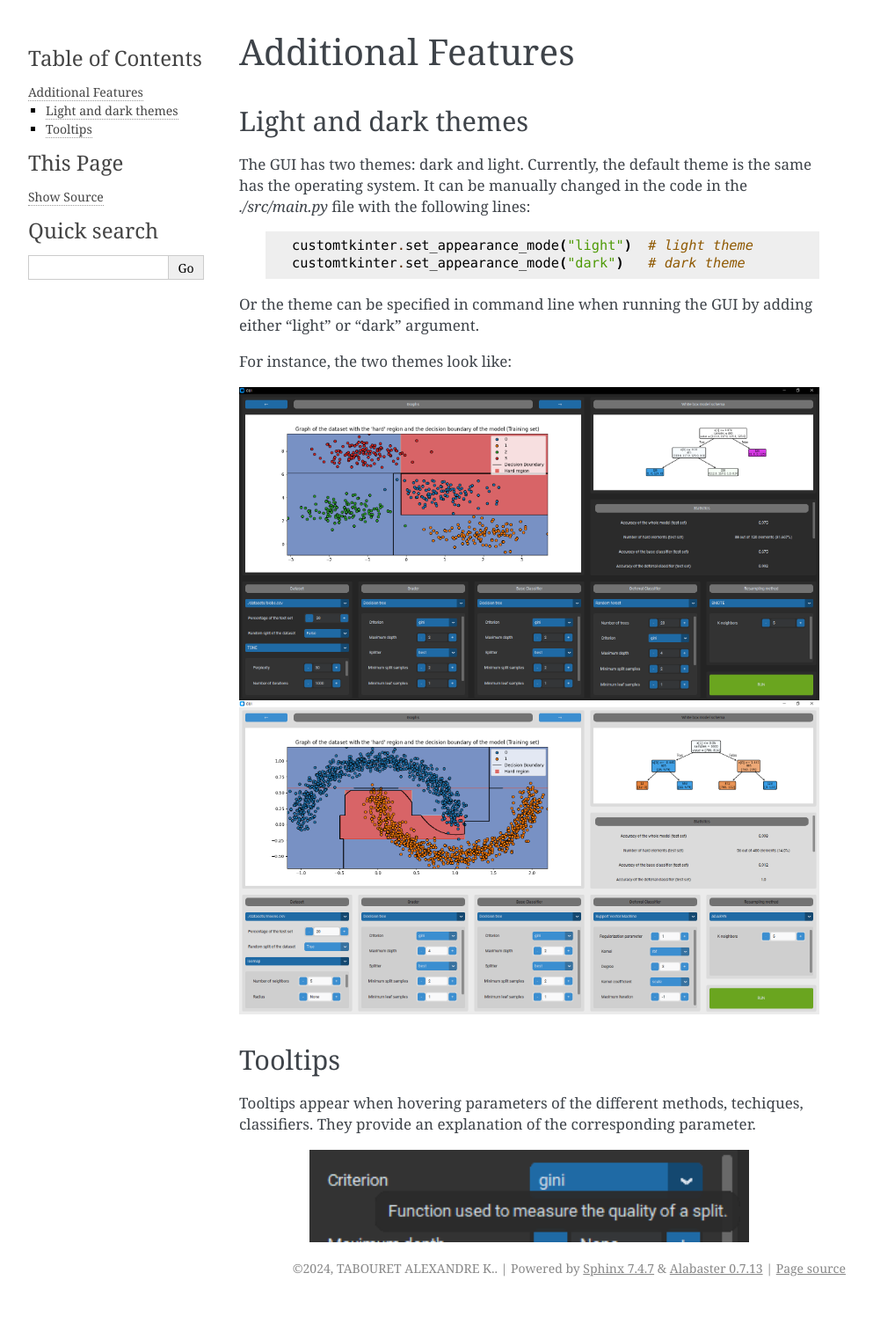
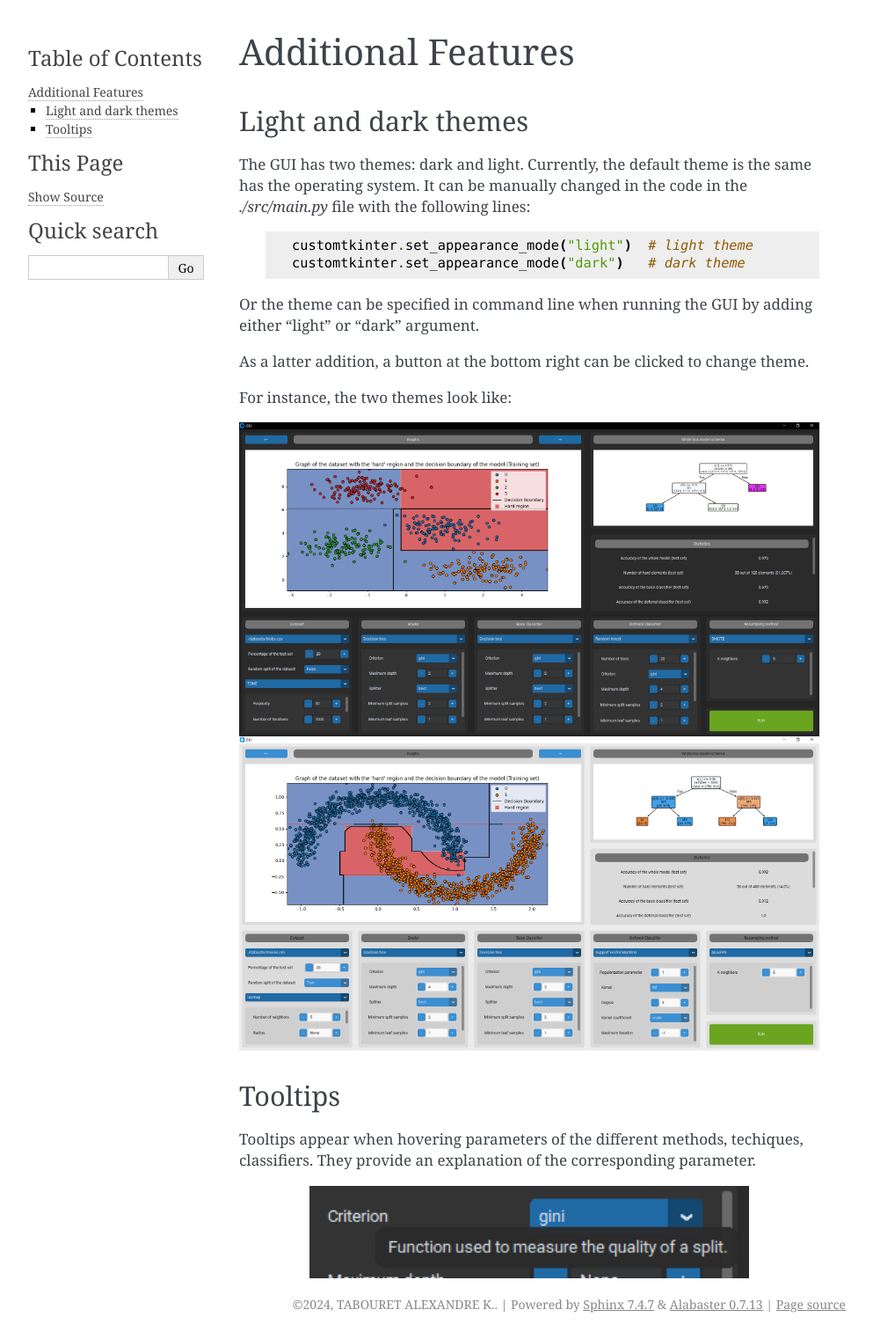
Before and after one commit to UnePatate5010/GUI-White-Black-Box-Models-Mix, a Sphinx documentation site: the page built from docs/source/additional.rst, in a window 1280 px wide. Shown: the whole page at 88% size, without its empty margins (148-1141 px from the left). Built offline with Sphinx 7.4.7, drawn with Linux system fonts in a browser that asks for light colours; before the commit the page ends 1481 px from its top, so only the background shows below that.

Commit message:
modified docs to reflect new button

```diff
--- a/docs/source/additional.rst
+++ b/docs/source/additional.rst
@@ -15,6 +15,8 @@ in the `./src/main.py` file with the following lines:
         customtkinter.set_appearance_mode("dark")   # dark theme
 
 Or the theme can be specified in command line when running the GUI by adding either "light" or "dark" argument.
+
+As a latter addition, a button at the bottom right can be clicked to change theme.
 
 For instance, the two themes look like:
 
```
